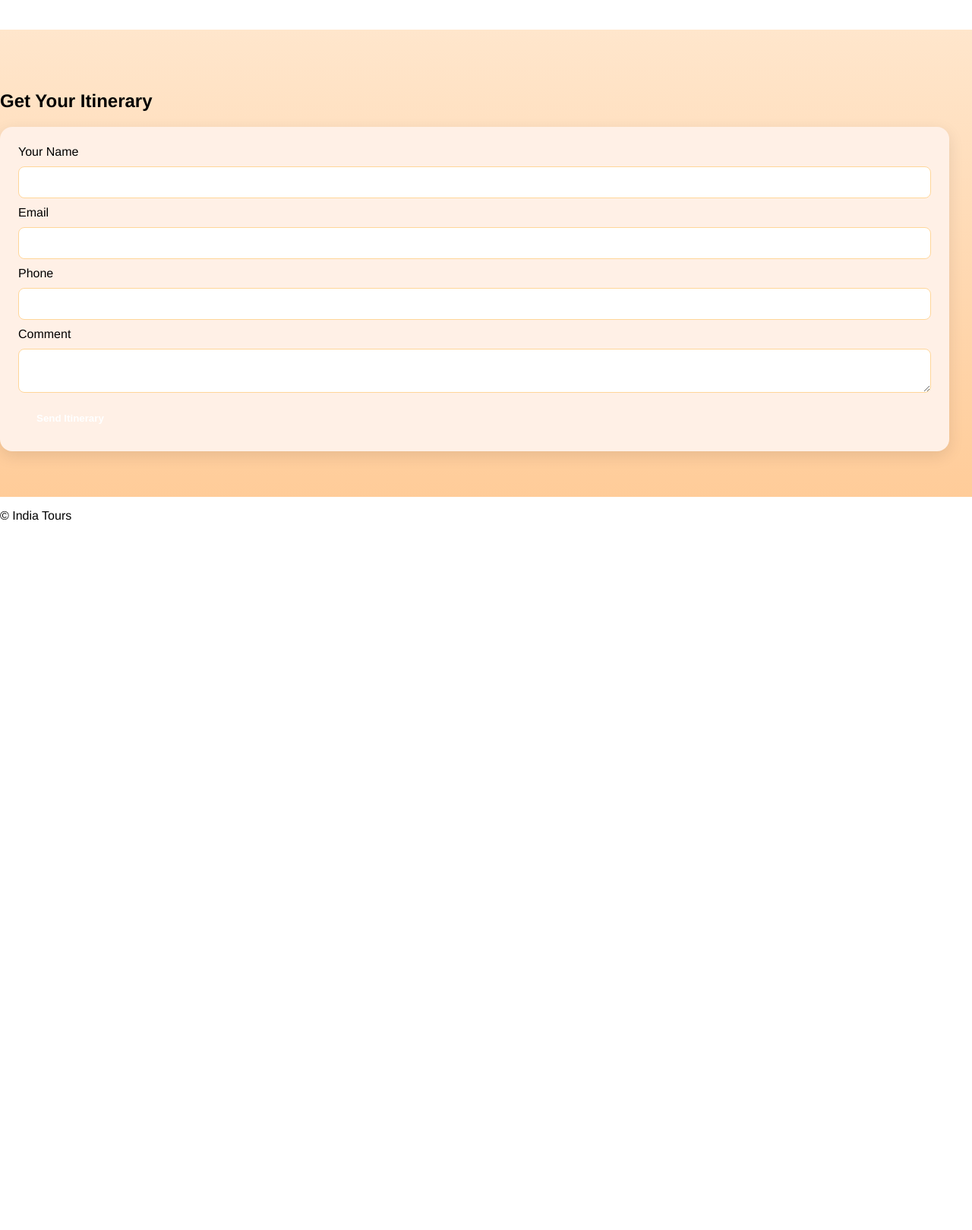
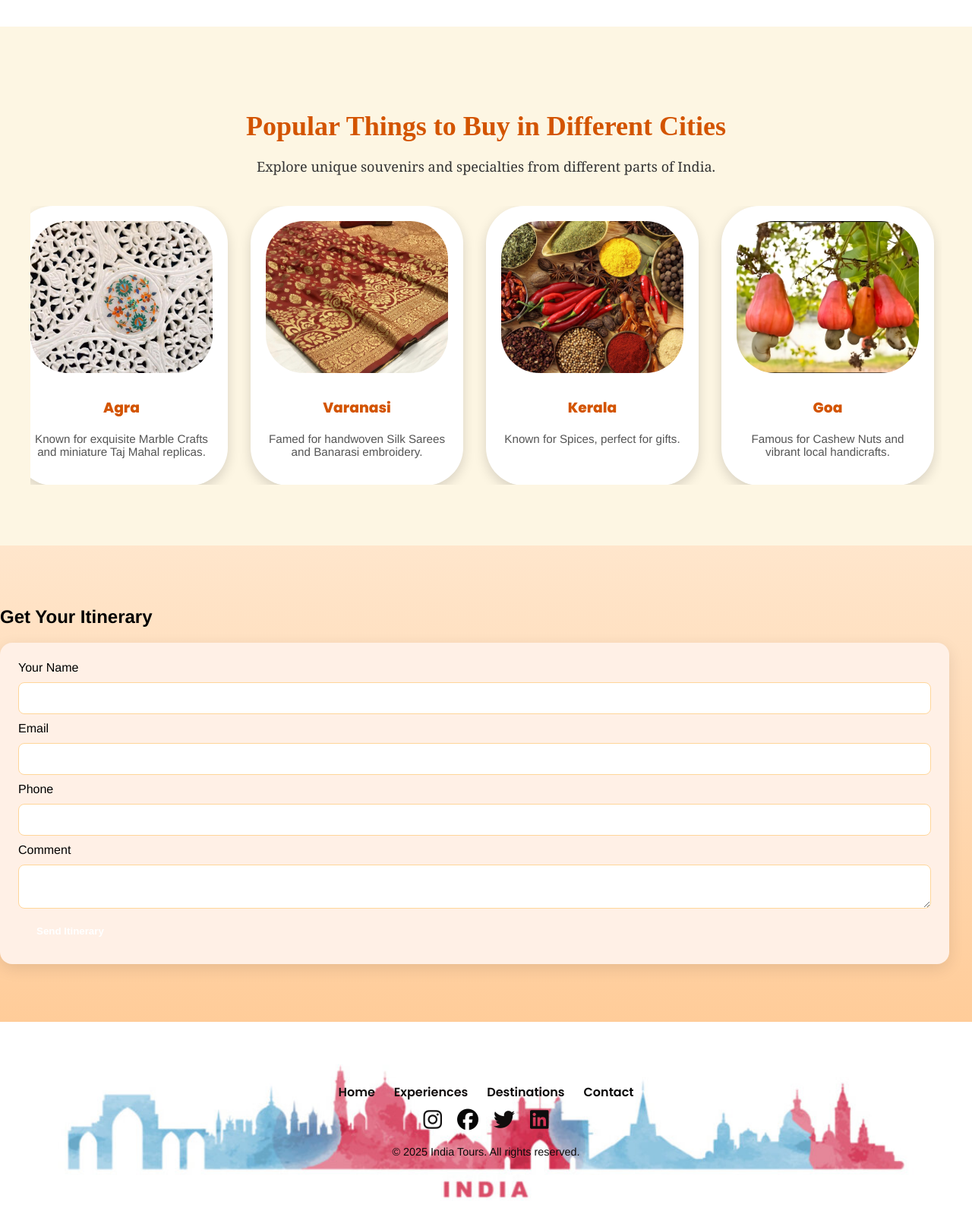
Before and after one commit to shinde-bot/tourism_web, a Flask app: page / in a window 1280 px wide. Shown: the part 1650-3269 px from the top of the page at 76% size. Before the commit the page ends 2335 px from the top, so only its background shows below. Run offline with Flask 3, Linux system fonts and the light colour scheme.

Commit message:
Add footer and made few changes in landing page, Popular things in different cities photos added.

```diff
--- a/templates/base.html
+++ b/templates/base.html
@@ -1,3 +1,5 @@
+<link rel="stylesheet" href="https://cdnjs.cloudflare.com/ajax/libs/font-awesome/6.5.0/css/all.min.css" integrity="sha512-O8C3F3jNwRZp30g3bFZ6qF1S2f0b5+QF2YDx5Yh1qQ8+fKQ7ZPvP6tGz/xx8sWz7z+ZL5C3PZ7qOxy5R6UdxDw==" crossorigin="anonymous" referrerpolicy="no-referrer" />
+
 <!doctype html>
 <html lang="en">
 <head>
@@ -28,12 +30,43 @@
   <!-- Main content -->
   {% block content %}{% endblock %}
 
-  <!-- Footer -->
-  <footer class="site-footer" id="contacts">
-    <div class="container">
-      <p>© India Tours</p>
+ <!-- Footer -->
+<footer class="site-footer" style="background: url('{{ url_for('static', filename='images/footer.jpg') }}') center/cover no-repeat; color:#fff; padding:80px 20px; text-align:center; position:relative;">
+
+
+
+    <!-- Useful Links -->
+    <div style="display:flex; gap:25px; flex-wrap:wrap; justify-content:center; font-family:'Poppins', sans-serif; font-weight:600;">
+      <a href="/" style="color:#141010; text-decoration:none;">Home</a>
+      <a href="/experiences" style="color:#120e0e; text-decoration:none;">Experiences</a>
+      <a href="/itinerary" style="color:#0c0a0a; text-decoration:none;">Destinations</a>
+      <a href="#book" style="color:#090808; text-decoration:none;">Contact</a>
     </div>
-  </footer>
+
+    <!-- Social Media Handles -->
+<div style="display:flex; gap:20px; justify-content:center; align-items:center; margin-top:10px; font-size:28px;">
+  <a href="https://instagram.com/your_handle" target="_blank" style="color:#131111;">
+    <i class="fab fa-instagram"></i>
+  </a>
+  <a href="https://facebook.com/your_handle" target="_blank" style="color:#060606;">
+    <i class="fab fa-facebook"></i>
+  </a>
+  <a href="https://twitter.com/your_handle" target="_blank" style="color:#100d0d;">
+    <i class="fab fa-twitter"></i>
+  </a>
+  <a href="https://linkedin.com/in/your_handle" target="_blank" style="color:#0e0d0d;">
+    <i class="fab fa-linkedin"></i>
+  </a>
+</div>
+
+
+    <!-- Footer Text -->
+    <p style="margin-top:20px; font-size:0.9rem; color:#0c0a0a;">
+      © {{ current_year if current_year is defined else 2025 }} India Tours. All rights reserved.
+    </p>
+  </div>
+</footer>
+
 
   <!-- Scripts -->
   <script>
--- a/templates/home.html
+++ b/templates/home.html
@@ -67,6 +67,65 @@
 
 </section>
 
+<!-- ---------- Popular Things Carousel ---------- -->
+<section class="popular-carousel" style="padding: 80px 40px; background: #fdf6e3; text-align: center;">
+    <h2 style="font-family: 'Times New Roman', Times, serif; font-size: 36px; color: #d35400; margin-bottom: 20px;">
+        Popular Things to Buy in Different Cities
+    </h2>
+    <p style="font-family: Georgia, serif; font-size: 18px; color: #333; max-width: 900px; margin: 0 auto 40px;">
+        Explore unique souvenirs and specialties from different parts of India.
+    </p>
+
+    <!-- Carousel Container -->
+    <div class="carousel-wrapper" style="overflow: hidden; max-width: 1200px; margin: 0 auto; perspective: 1000px;">
+        <div class="carousel" style="display: flex; gap: 30px; animation: scroll 12s linear infinite; will-change: transform;">
+
+            <!-- ---------- Cards (original sequence) ---------- -->
+            {% set cities = [
+                {'name':'Jaipur','img':'pottery.jpg','desc':'Famous for vibrant Blue Pottery and traditional Rajasthani crafts.'},
+                {'name':'Agra','img':'marble.jpg','desc':'Known for exquisite Marble Crafts and miniature Taj Mahal replicas.'},
+                {'name':'Varanasi','img':'silk.jpg','desc':'Famed for handwoven Silk Sarees and Banarasi embroidery.'},
+                {'name':'Kerala','img':'spices.jpg','desc':'Known for Spices, perfect for gifts.'},
+                {'name':'Goa','img':'cashew.jpg','desc':'Famous for Cashew Nuts and vibrant local handicrafts.'},
+                {'name':'Konkan','img':'mango.jpg','desc':'Famous for Alphonso Delicacies, perfect for food lovers.'},
+                {'name':'Rann of Kutch','img':'bandhani.jpg','desc':'Known for exquisite Bandhani Textiles and traditional handicrafts.'}
+            ] %}
+
+            {% for city in cities %}
+            <div class="carousel-card" style="flex: 0 0 280px; background:#fff; border-radius:50px; padding:20px; box-shadow:0 6px 16px rgba(0,0,0,0.15); text-align:center;">
+                <img src="{{ url_for('static', filename='images/' + city.img) }}" alt="{{ city.name }}"
+                     style="width:100%; height:200px; object-fit:cover; border-radius:50px; margin-bottom:12px;">
+                <h3 style="color:#d35400; font-family: 'Poppins', sans-serif;">{{ city.name }}</h3>
+                <p style="font-size:0.95rem; color:#555;">{{ city.desc }}</p>
+            </div>
+            {% endfor %}
+
+            <!-- Simple Discover More Button -->
+            <div style="margin-top: 30px;">
+                <a href="/all-cities"
+                   style="padding: 12px 28px; background-color: #d35400; color: #fff; text-decoration: none; font-weight: 600; border-radius: 6px; font-family: 'Poppins', sans-serif; display: inline-block;">
+                    Discover More Cities
+                </a>
+            </div>
+        </div>
+    </div>
+</section>
+
+<style>
+@keyframes scroll {
+    0% { transform: translateX(0); }
+    100% { transform: translateX(-50%); }
+}
+
+.carousel {
+    display: flex;
+    gap: 30px;
+    animation: scroll 12s linear infinite; /* increased speed */
+    will-change: transform;
+}
+</style>
+
+
 
 
 
--- a/views/routes.py
+++ b/views/routes.py
@@ -44,3 +44,10 @@
 def dashboard():
     # Dummy dashboard; extend with auth as needed
     return render_template("dashboard.html")
+
+@views_bp.route("/about")
+def about():
+    # You can pass tours if needed for other sections, or leave empty
+    tours = Tour.query.order_by(Tour.created_at.desc()).limit(6).all()
+    show_about_only = True  # Flag to show only the About India section
+    return render_template("home.html", tours=tours, show_about_only=show_about_only)
```
Also changed, not shown: static/images/bandhani.jpg (added), static/images/cashew.jpg (added), static/images/footer.jpg (added), static/images/footer.png (added), static/images/mango.jpg (added), static/images/marble.jpg (added), static/images/pottery.jpg (added), static/images/silk.jpg (added), static/images/spices.jpg (added).
